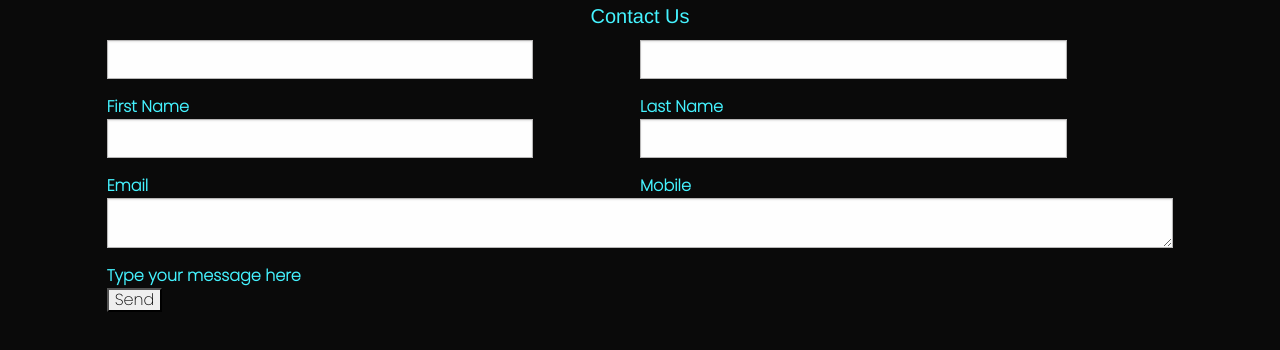
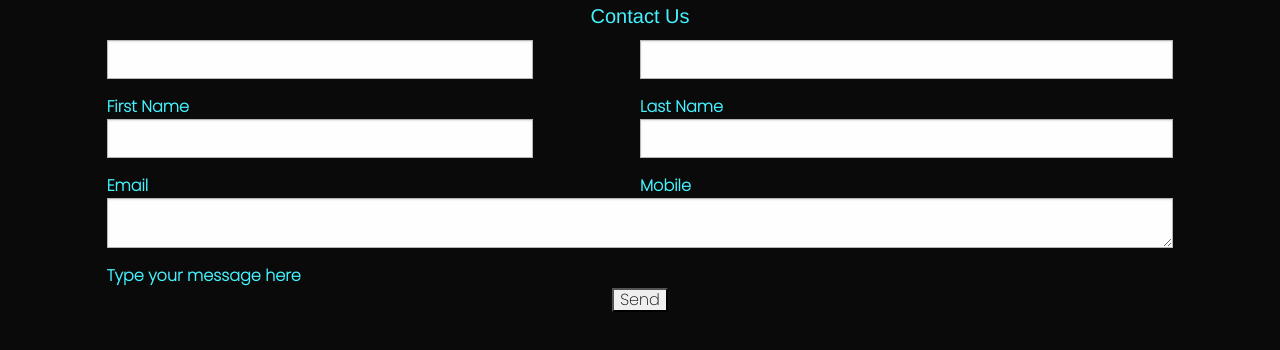
Before and after one commit to mmkobylin/foundation_website, a website: page form.html in a window 1280 px wide. Drawn offline with Linux system fonts and the light colour scheme.

Commit message:
the first and second column displaying in large-4 and large-5 to center correctly

```diff
--- a/form.html
+++ b/form.html
@@ -22,7 +22,7 @@
                         <span class="line"></span>
                     </div>
                 </div>
-                <div class="columns large-offset-1 large-4 medium-offset-1 medium-4 small-offset-1 small-10 ">
+                <div class="columns large-offset-1 large-5 medium-offset-1 medium-4 small-offset-1 small-10 ">
                     <div class ="inputBox">
                         <input type="text" name="" required="required"/>
                         <span class="text">Last Name</span>
@@ -39,7 +39,7 @@
                         <span class="line"></span>
                     </div>
                 </div>
-                <div class="columns large-offset-1 large-4 medium-4 small-offset-1 small-10 ">
+                <div class="columns large-offset-1 large-5 medium-4 small-offset-1 small-10 ">
                     <div class ="inputBox">
                         <input type="text" name="" required="required"/>
                         <span class="text">Mobile</span>
@@ -57,8 +57,9 @@
                 </div>
             </div>
             <div class="grid-x row100">
-                <div class="columns large-offset-1 large-4 medium-offset-1 medium-10 small-offset-1 small-10 ">
-                    <div class ="inputBox">
+                <div class="columns large-offset-1 large-10 medium-offset-1 medium-10 small-offset-1 small-10">
+                    <!-- set the button in the center -->
+                    <div class ="inputBox text-center">
                         <input type="submit" value="Send">
                     </div>
                 </div>
```
